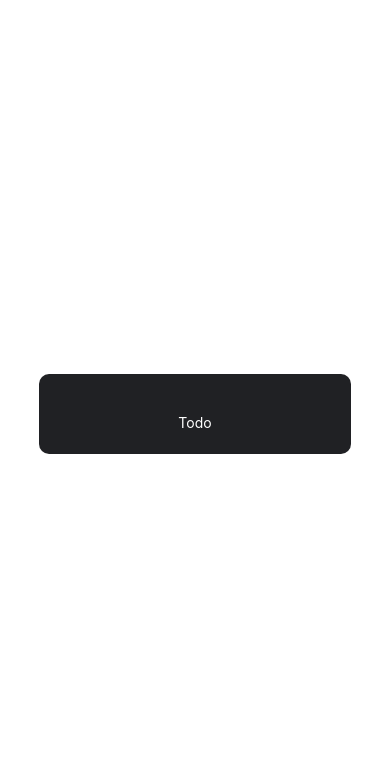
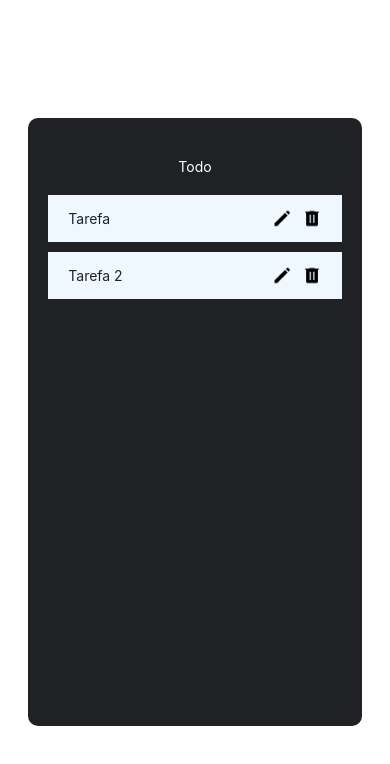
Before and after one commit to CaiqueMorales20/tid, a React Native app: screen / in a window 390 px wide. Shown: the top 764 px of the page. Built offline with nearby package versions, Linux system fonts and the light colour scheme.

Commit message:
:sparkles: feat: Todo item

```diff
--- a/App.style.tsx
+++ b/App.style.tsx
@@ -9,5 +9,8 @@ export const Container = styled.View`
 `;
 
 export const Content = styled.View`
-	width: 80%;
+	width: 95%;
+	height: 80%;
+	justify-content: center;
+	align-items: center;
 `;
--- a/App.tsx
+++ b/App.tsx
@@ -1,20 +1,23 @@
 // Imported Components
 import { StatusBar } from "expo-status-bar";
+import { ContextComponent } from "./src/context/ContextComponent";
 
 // Styled Components
 import { Container, Content } from "./App.style";
 
 // Screens
-import { Todo } from "./src/screens/Todo/Todo";
+import { Todo } from "./src/screens/Todo";
 
 // Functional Component
 export default function App() {
 	return (
+		<ContextComponent>
 			<Container>
 				<StatusBar style="auto" />
 				<Content>
 					<Todo />
 				</Content>
 			</Container>
+		</ContextComponent>
 	);
 }
--- /dev/null
+++ b/src/components/TodoContent/index.tsx
@@ -0,0 +1,28 @@
+// Imports
+import { useContext } from "react";
+
+// Imported Components
+import { TodoItem } from "../../components/TodoItem";
+
+// Styled Components
+import { TodoContentS } from "./style";
+
+// Context
+import { TodoContext } from "../../context/ContextComponent";
+import { TodoContextProps } from "../../context/types";
+
+// Functional Component
+export const TodoContent = () => {
+	// Variables
+	const { todoList } = useContext(TodoContext) as TodoContextProps;
+
+	// Rendering
+	return (
+		<TodoContentS>
+			{todoList.map((item, index) => {
+				// Rendering
+				return <TodoItem name={item} key={index} />;
+			})}
+		</TodoContentS>
+	);
+};
--- /dev/null
+++ b/src/components/TodoContent/style.tsx
@@ -0,0 +1,8 @@
+// Imports
+import styled from "styled-components/native";
+
+// Styled Components
+export const TodoContentS = styled.View`
+	width: 100%;
+	gap: 10px;
+`;
--- /dev/null
+++ b/src/components/TodoItem/index.tsx
@@ -0,0 +1,19 @@
+// Styled Components
+import { IconContainer, ImageS, TextS, ViewS } from "./style";
+
+// Types
+import { TodoItemProps } from "./types";
+
+// Functional Component
+export const TodoItem = (props: TodoItemProps) => {
+	// Rendering
+	return (
+		<ViewS>
+			<TextS>{props.name}</TextS>
+			<IconContainer>
+				<ImageS source={require("../../assets/icons/edit.png")} />
+				<ImageS source={require("../../assets/icons/delete.png")} />
+			</IconContainer>
+		</ViewS>
+	);
+};
--- /dev/null
+++ b/src/components/TodoItem/style.tsx
@@ -0,0 +1,27 @@
+// Imports
+import styled from "styled-components/native";
+
+// Styled Components
+export const ViewS = styled.View`
+	flex-direction: row;
+	width: 100%;
+	justify-content: space-between;
+	align-items: center;
+	background-color: aliceblue;
+	padding: 15px 20px;
+`;
+
+export const TextS = styled.Text`
+	color: #202124;
+`;
+
+export const IconContainer = styled.View`
+	flex-direction: row;
+	gap: 10px;
+	height: 100%;
+`;
+
+export const ImageS = styled.Image`
+	height: 100%;
+	width: 20px;
+`;
--- /dev/null
+++ b/src/components/TodoItem/types.ts
@@ -0,0 +1,4 @@
+// Types
+export type TodoItemProps = {
+	name: string;
+};
--- /dev/null
+++ b/src/context/ContextComponent.tsx
@@ -0,0 +1,19 @@
+// Imports
+import { createContext, useState } from "react";
+
+// Types
+import { ContextComponentProps, TodoContextProps } from "./types";
+
+// Context
+export const TodoContext = createContext<TodoContextProps | null>(null);
+
+// Functional Component
+export const ContextComponent = ({ children }: ContextComponentProps) => {
+	// Variables
+	const [todoList, setTodoList] = useState(["Tarefa", "Tarefa 2"]);
+
+	// Rendering
+	return (
+		<TodoContext.Provider value={{ todoList }}>{children}</TodoContext.Provider>
+	);
+};
--- /dev/null
+++ b/src/context/types.ts
@@ -0,0 +1,8 @@
+// Types
+export type TodoContextProps = {
+	todoList: any[];
+};
+
+export type ContextComponentProps = {
+	children: React.ReactNode;
+};
--- a/src/screens/Todo/Todo.tsx
+++ /dev/null
@@ -1,12 +0,0 @@
-// Styled Components
-import { TodoS, Text } from "./Todo.style";
-
-// Functional Component
-export const Todo = () => {
-	// Rendering
-	return (
-		<TodoS>
-			<Text>Todo</Text>
-		</TodoS>
-	);
-};
--- /dev/null
+++ b/src/screens/Todo/index.tsx
@@ -0,0 +1,16 @@
+// Styled Components
+import { TodoS, TextS } from "./style";
+import { TodoContent } from "../../components/TodoContent";
+
+// Functional Component
+export const Todo = () => {
+	// Variables
+
+	// Rendering
+	return (
+		<TodoS>
+			<TextS>Todo</TextS>
+			<TodoContent />
+		</TodoS>
+	);
+};
--- a/src/screens/Todo/Todo.style.tsx
+++ b/src/screens/Todo/style.tsx
@@ -4,13 +4,15 @@ import styled from "styled-components/native";
 // Styled Components
 export const TodoS = styled.View`
 	background-color: #202124;
-	height: 80%;
+	height: 90%;
+	width: 90%;
 	border-radius: 10px;
 	align-items: center;
 	padding: 40px 20px;
+	gap: 20px;
 `;
 
-export const Text = styled.Text`
+export const TextS = styled.Text`
 	color: #fefefe;
 	font-size: 14px;
 `;
```
Also changed, not shown: src/assets/icons/delete.png (added), src/assets/icons/edit.png (added). Lines whose indentation alone changed are shown as unchanged.
